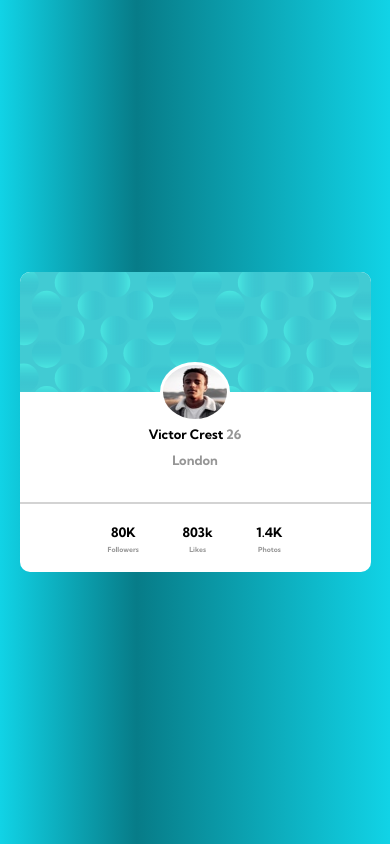
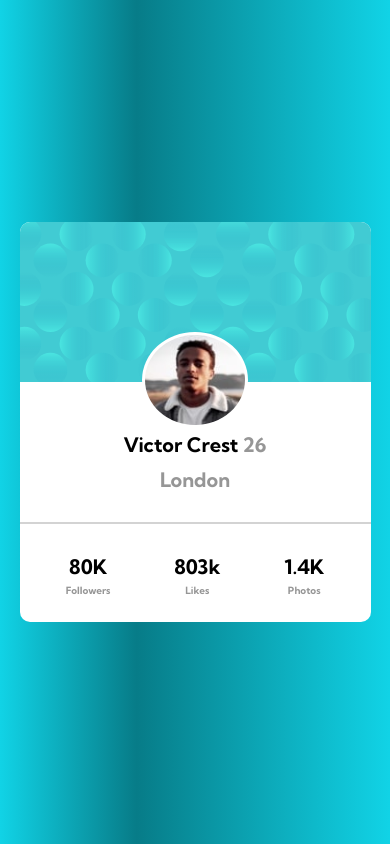
Before and after one commit to santiMoreno1989/tarjeta-personal, a plain HTML site: page index.html in a window 390 px wide. Drawn offline with Linux system fonts and the light colour scheme.

Commit message:
se mejoro la visual de la resolucion mobile

```diff
--- a/css/estilos.css
+++ b/css/estilos.css
@@ -7,6 +7,7 @@ body{
     display: flex;
     justify-content: center;
     font-family: 'Kumbh Sans', sans-serif;
+    background-image: url();
 }
 .contenedor-padre{
     width: 80%;
@@ -116,36 +117,33 @@ body{
         margin-top: 0px;
     }
     .tarjeta{
-        height: 300px;
+        height: 400px;
         width: 90%;
     }
     .logo img{
 
-        height: 50%;
-        width: 20%;
-        margin-top: 90px;
+        height: 60%;
+        width: 30%;
+        margin-top: 110px;
     }
     .logo span{
-        font-size: 13px;
+        font-size: 20px;
     }
     .logo h3{
-        font-size: 13px;
+        font-size: 20px;
     }
     .logo h4{
-        font-size: 13px;
+        font-size: 20px;
         color: hsl(0, 0%, 59%);
         margin: 10px    35px;
     }
     .informacion{
-        margin-top: 110px;
+        margin-top: 140px;
     }
     .informacion span{
-        font-size: 13px;
+        font-size: 20px;
         display: inline-block;
-        margin: 20px 20px;
-    }
-    .informacion p{
-        font-size: 7px;
+        margin: 30px 30px;
     }
 
 } /* fin media query 599px
```
